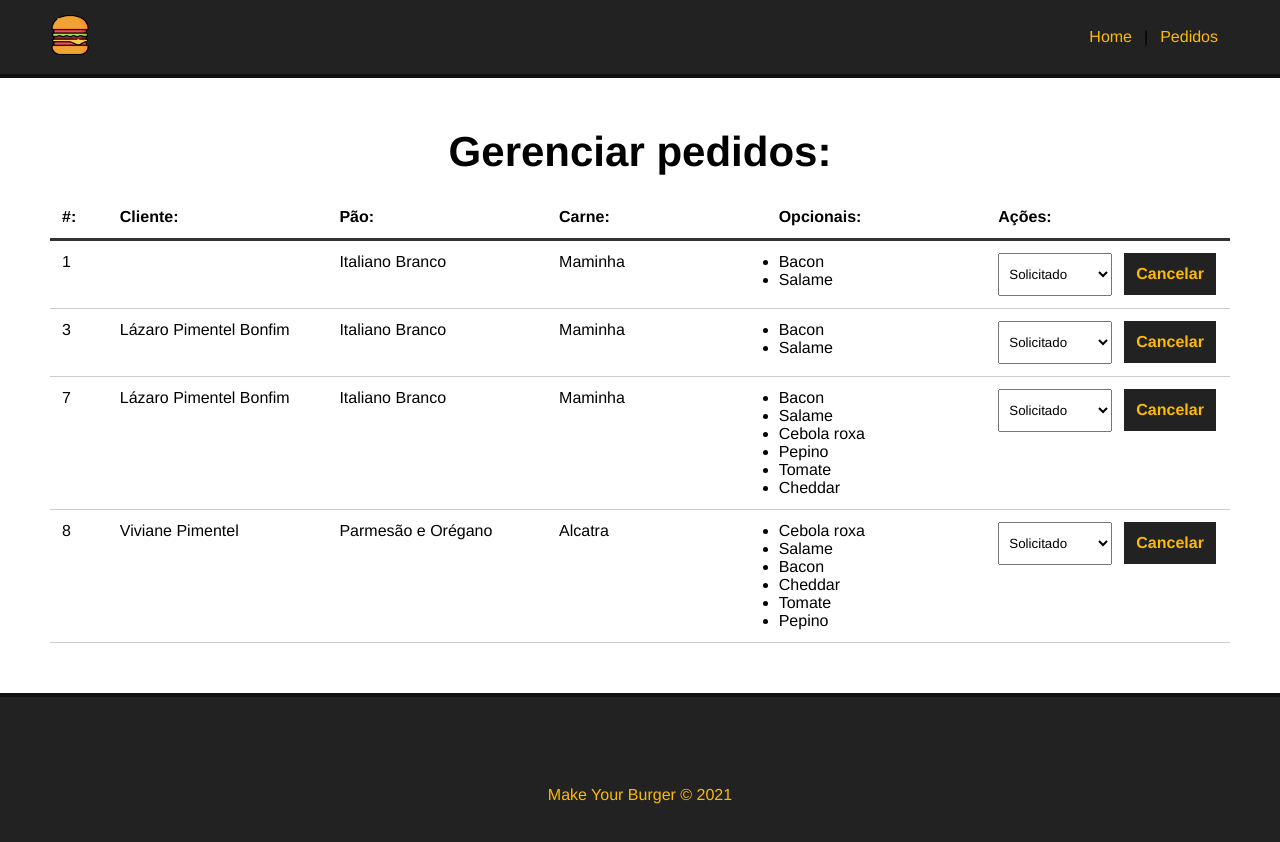
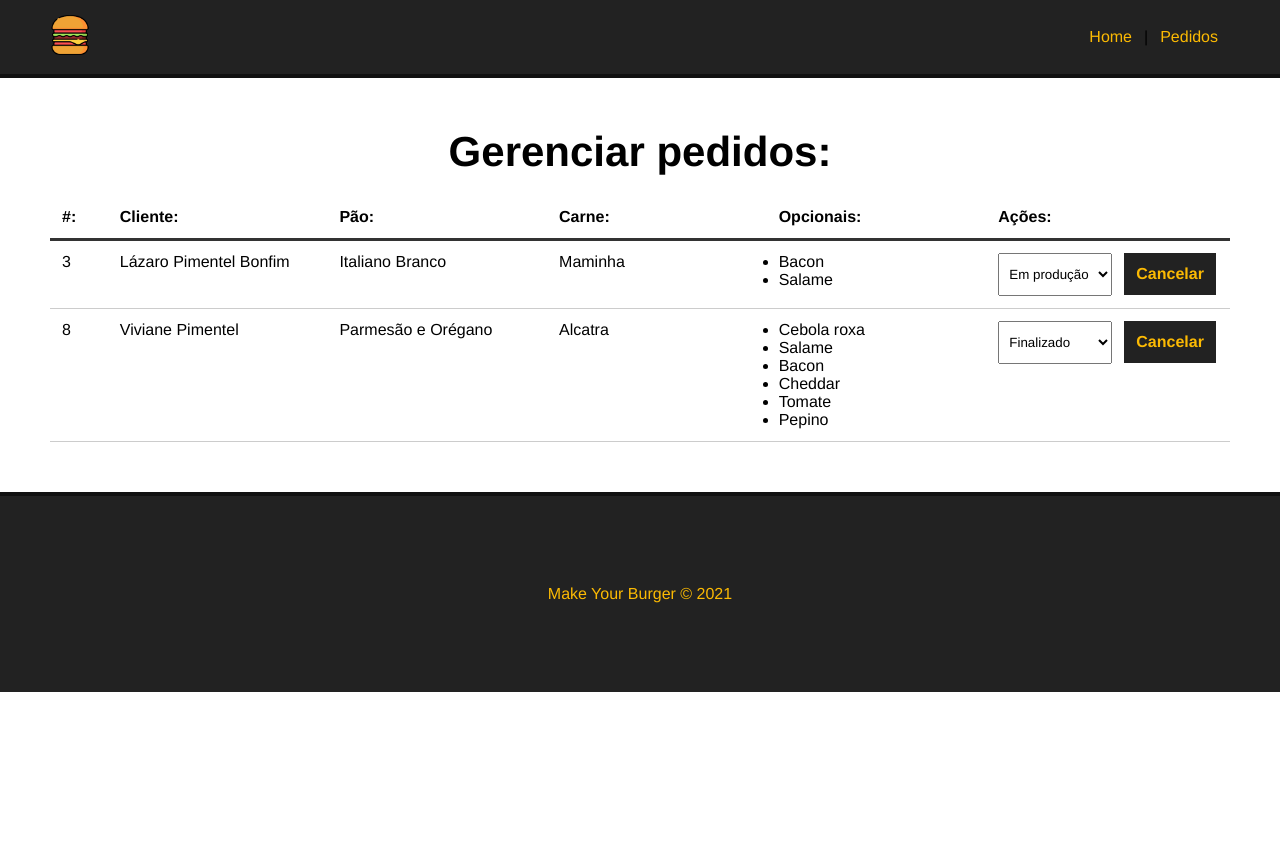
Before and after one commit to Drlazinho/Crie_o_seu_Hamburguer, a Vue app: page /pedidos in a window 1280 px wide. Shown: the top 842 px of the page. After the commit the page ends 800 px from the top, so only its background shows below. Built offline with nearby package versions, Linux system fonts and the light colour scheme; data requests are answered from the project's data file.

Commit message:
fix bugs

```diff
--- a/db/db.json
+++ b/db/db.json
@@ -79,17 +79,6 @@
   ],
   "burgers": [
     {
-      "nome": null,
-      "carne": "Maminha",
-      "pao": "Italiano Branco",
-      "opcionais": [
-        "Bacon",
-        "Salame"
-      ],
-      "status": "Solicitado",
-      "id": 1
-    },
-    {
       "nome": "Lázaro Pimentel Bonfim",
       "carne": "Maminha",
       "pao": "Italiano Branco",
@@ -97,23 +86,8 @@
         "Bacon",
         "Salame"
       ],
-      "status": "Solicitado",
+      "status": "Em produção",
       "id": 3
-    },
-    {
-      "nome": "Lázaro Pimentel Bonfim",
-      "carne": "Maminha",
-      "pao": "Italiano Branco",
-      "opcionais": [
-        "Bacon",
-        "Salame",
-        "Cebola roxa",
-        "Pepino",
-        "Tomate",
-        "Cheddar"
-      ],
-      "status": "Solicitado",
-      "id": 7
     },
     {
       "nome": "Viviane Pimentel",
@@ -127,7 +101,7 @@
         "Tomate",
         "Pepino"
       ],
-      "status": "Solicitado",
+      "status": "Finalizado",
       "id": 8
     }
   ]
--- a/src/components/Dashboards.vue
+++ b/src/components/Dashboards.vue
@@ -1,5 +1,6 @@
 <template>
   <div id="burger-table">
+    <Message :msg="msg" v-show="msg" />
     <div>
       <div id="burger-table-heading">
         <div class="order-id">#:</div>
@@ -12,21 +13,36 @@
     </div>
     <div id="burger-table-rows">
       <div class="burger-table-row" v-for="burger in burgers" :key="burger.id">
-        <div class="order-number">{{burger.id}}</div>
-        <div>{{burger.nome}}</div>
-        <div>{{burger.pao}}</div>
-        <div>{{burger.carne}}</div>
+        <div class="order-number">{{ burger.id }}</div>
+        <div>{{ burger.nome }}</div>
+        <div>{{ burger.pao }}</div>
+        <div>{{ burger.carne }}</div>
         <div>
           <ul>
-            <li v-for="(opcional, index) in burger.opcionais" :key="index">{{opcional}}</li>
+            <li v-for="(opcional, index) in burger.opcionais" :key="index">
+              {{ opcional }}
+            </li>
           </ul>
         </div>
         <div>
-          <select name="status" class="status" @change="updatedBurger($event, burger.id)">
+          <select
+            name="status"
+            class="status"
+            @change="updatedBurger($event, burger.id)"
+          >
             <option value="">Selecione</option>
-            <option v-for="s in status" :key="s.id" :value="s.tipo" :selected="burger.status == s.tipo">{{s.tipo}}</option>
+            <option
+              v-for="s in status"
+              :key="s.id"
+              :value="s.tipo"
+              :selected="burger.status == s.tipo"
+            >
+              {{ s.tipo }}
+            </option>
           </select>
-            <button class="delete-btn" @click="deleteBurger(burger.id)">Cancelar</button>
+          <button class="delete-btn" @click="deleteBurger(burger.id)">
+            Cancelar
+          </button>
         </div>
       </div>
     </div>
@@ -34,25 +50,31 @@
 </template>
 
 <script>
+import Message from "./Message.vue";
+
 export default {
   name: "Dashboard",
+
+  components: {
+    Message,
+  },
   data() {
-    return{
+    return {
       burgers: null,
       burger_id: null,
-      status: []
-    }
+      status: [],
+      msg: null,
+    };
   },
   methods: {
     async getPedidos() {
-
       const req = await fetch("http://localhost:3000/burgers");
 
       const data = await req.json();
 
       this.burgers = data;
 
-      console.log(this.burger)
+      console.log(this.burger);
 
       // Resgatar os status
       this.getStatus();
@@ -65,34 +87,40 @@ export default {
       this.status = data;
     },
     async deleteBurger(id) {
-
       const req = await fetch(`http://localhost:3000/burgers/${id}`, {
-        method: "DELETE"
+        method: "DELETE",
       });
 
-      const res = await req.json()
+      const res = await req.json();
 
       // msg
+      this.msg = `Pedido Removido com Sucesso`;
+      setTimeout(() => (this.msg = ""), 3000);
 
       this.getPedidos();
     },
-    async updateBurger(event, id) {
-      const option =  event.target.value;
-      const dataJson = JSON.stringify({status: option})
+    async updatedBurger(event, id) {
+      const option = event.target.value;
+      const dataJson = JSON.stringify({ status: option });
 
       const req = await fetch(`http://localhost:3000/burgers/${id}`, {
         method: "PATCH",
-        headers: {"Content-Type": "application/json"},
-        body: dataJson
+        headers: { "Content-Type": "application/json" },
+        body: dataJson,
       });
 
       const res = await req.json();
+
+      this.msg = `Pedido Nº ${res.id} foi atualizado para ${res.status}!`;
+
+      setTimeout(() => this.msg = "", 3000);
+
       console.log(res);
-    }
+    },
   },
   mounted() {
     this.getPedidos();
-  }
+  },
 };
 </script>
 
@@ -115,7 +143,7 @@ export default {
 .burger-table-row {
   width: 100%;
   padding: 12px;
-    border-bottom: 1px solid #CCC;
+  border-bottom: 1px solid #ccc;
 }
 #burger-table-heading div,
 .burger-table-row div {
@@ -131,19 +159,18 @@ export default {
 }
 .delete-btn {
   background-color: #222;
-    color:#fcba03;
+  color: #fcba03;
   font-weight: bold;
   border: 2px solid #222;
   padding: 10px;
   font-size: 16px;
   margin: 0 auto;
   cursor: pointer;
-    transition: .5s;
+  transition: 0.5s;
 }
 
 .delete-btn:hover {
   background-color: transparent;
   color: #222;
 }
-
 </style>
```
Lines whose indentation alone changed are shown as unchanged.
